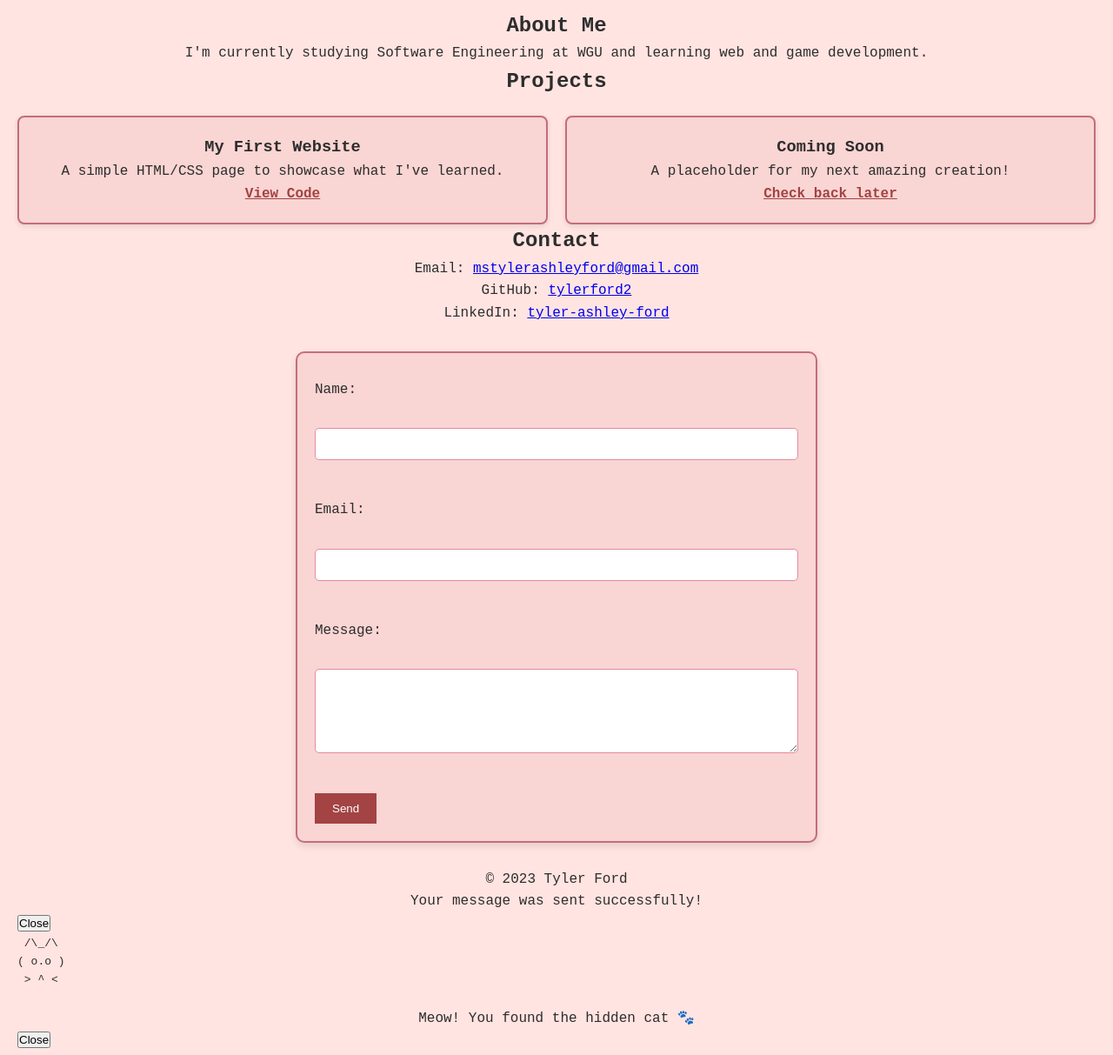
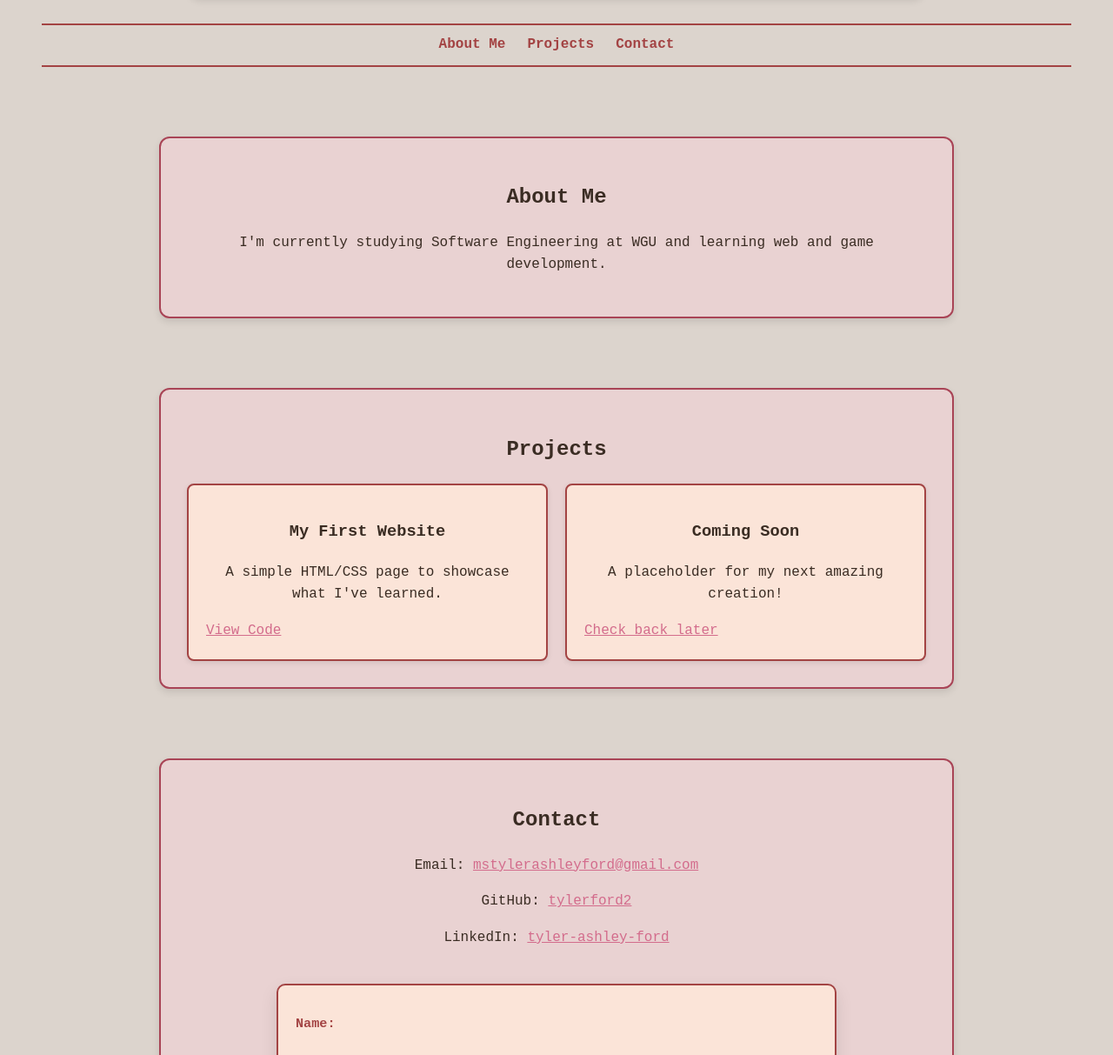
Before and after one commit to tylerford2/html_portfolio, a plain HTML site: page index.html in a window 1280 px wide. Shown: the part 461-1674 px from the top of the page at 87% size. Drawn offline with Linux system fonts and the light colour scheme.

Commit message:
Force update for GitHub Pages

```diff
--- a/css/style.css
+++ b/css/style.css
@@ -1,153 +1,242 @@
-/* Reset and Base Styles */
-* {
-  margin: 0;
-  padding: 0;
-  box-sizing: border-box;
+/* THEME VARIABLES */
+:root {
+  /* Light Theme */
+  --background: #dcd4cd;
+  --text: #3a2c23;
+  --accent: #fa8072;
+  --brick: #a34343;
+  --coral: #ff6f61;
+  --mauve: #e38aa1;
+  --blush: #fbe4d8;
+  --shadow: rgba(0, 0, 0, 0.1);
+  --link-color: #d36c8c;
+  --card-bg: #e9d2d2;
+  --border-color: #a94456;
 }
 
-:root {
-  --background: #ffe4e1;
-  --text: #2d2d2d;
-  --primary: #b22222;
-  --secondary: #f08080;
-  --accent: #fa8072;
-  --rose: #c56c7b;
-  --blush: #f9d5d3;
-  --shadow: rgba(0, 0, 0, 0.1);
-  --mauve: #e38aa1;
-  --brick: #a34343;
-  --coral: #ff6f61;
+[data-theme="dark"] {
+  /* Dark Theme */
+  --background: #6c2761;
+  --text: #732747;
+  --accent: #e7628c;
+  --brick: #c95a7d;
+  --coral: #f88ca2;
+  --mauve: #cc4c8a;
+  --blush: #d293cc;
+  --shadow: rgba(255, 255, 255, 0.1);
+  --link-color: #c43e81;
+  --card-bg: #ae7aa0;
+  --border-color: #ff7cab;
 }
 
-/* Body and Font */
+/* GLOBAL STYLES */
 body {
-  font-family: 'Courier New', Courier, monospace;
+  font-family: 'Courier Prime', monospace;
   background-color: var(--background);
   color: var(--text);
   line-height: 1.6;
-  padding: 60px 20px 20px;
-  position: relative;
+  padding: 40px;
+  transition: background-color 0.3s ease, color 0.3s ease;
 }
 
-/* Toggle Theme Button */
-#toggle-theme {
+html {
+  scroll-behavior: smooth;
+}
+
+/* HEADINGS & PARAGRAPHS */
+h1, h2, h3, section p {
+  text-align: center;
+}
+
+/* TOGGLE BUTTON */
+.toggle-theme {
   position: fixed;
-  top: 15px;
+  top: 20px;
   right: 20px;
-  background-color: var(--rose);
+  background-color: var(--mauve);
   border: none;
-  padding: 10px 15px;
+  color: rgb(234, 216, 236);
+  font-weight: bold;
+  padding: 10px 16px;
   border-radius: 8px;
-  color: white;
-  font-weight: bold;
   cursor: pointer;
   z-index: 1000;
 }
 
-h1, h2, h3, p, footer {
+/* HEADER */
+header {
+  display: flex;
+  flex-direction: column;
+  align-items: center;
+  justify-content: center;
+  margin: 20px auto;
+  padding: 20px;
+  max-width: 800px;
+  background-color: var(--blush);
+  border: 2px solid var(--brick);
+  border-radius: 12px;
+  box-shadow: 0 4px 8px var(--shadow);
+  color: var(--text);
   text-align: center;
 }
 
-nav {
+header h1 {
+  font-size: 2rem;
+  margin: 0 0 10px;
+}
+
+header p {
+  margin: 5px 0 15px;
+  font-size: 1rem;
+}
+
+/* PROFILE PHOTO */
+.profile-photo {
+  width: 120px;
+  height: 120px;
+  border-radius: 50%;
+  border: 4px solid var(--mauve);
+  object-fit: cover;
+  display: block;
+  margin: 20px auto;
+  box-shadow: 0 4px 8px var(--shadow);
+}
+
+/* NAVIGATION */
+nav ul {
+  display: flex;
+  justify-content: center;
+  list-style: none;
+  gap: 25px;
   margin: 30px 0;
+  padding: 10px 0;
   border-top: 2px solid var(--brick);
   border-bottom: 2px solid var(--brick);
-  padding: 10px 0;
-}
-
-nav ul {
-  list-style: none;
-  display: flex;
-  justify-content: center;
-  gap: 30px;
 }
 
 nav a {
+  text-decoration: none;
   color: var(--brick);
-  text-decoration: none;
   font-weight: bold;
-  padding: 5px 10px;
-  transition: all 0.3s ease;
+  transition: color 0.3s ease, transform 0.3s ease;
 }
 
 nav a:hover {
-  background-color: var(--rose);
-  color: white;
-  border-radius: 5px;
+  color: var(--coral);
+  transform: scale(1.05);
 }
 
-.profile-photo {
-  width: 160px;
-  height: 160px;
-  border-radius: 50%;
-  border: 4px solid var(--mauve);
-  margin: 20px auto;
-  object-fit: cover;
-  box-shadow: 0 4px 8px var(--shadow);
-  display: block;
+/* LINKS */
+a {
+  color: var(--link-color);
+  text-decoration: underline;
+  transition: color 0.2s ease;
 }
 
+
+/* SECTION STYLES */
+section {
+  max-width: 850px;
+  margin: 80px auto;
+  padding: 30px;
+  background-color: var(--card-bg);
+  border: 2px solid var(--border-color);
+  border-radius: 12px;
+  box-shadow: 0 4px 8px var(--shadow);
+}
+
+/* PROJECT GRID */
 .project-grid {
   display: grid;
   grid-template-columns: repeat(auto-fit, minmax(250px, 1fr));
   gap: 20px;
-  padding-top: 20px;
 }
 
 .project-card {
-  border: 2px solid var(--rose);
+  border: 2px solid var(--brick);
   border-radius: 8px;
   padding: 20px;
   background-color: var(--blush);
   box-shadow: 0 2px 6px var(--shadow);
-  transition: transform 0.3s ease, box-shadow 0.3s ease;
-  text-align: center;
+  transition: transform 0.3s ease;
 }
 
 .project-card:hover {
   transform: translateY(-5px);
-  box-shadow: 0 4px 12px var(--shadow);
 }
 
-.project-card a {
-  color: var(--brick);
-  text-decoration: underline;
-  font-weight: bold;
-}
-
-.project-card a:hover {
-  color: var(--coral);
-}
-
-/* Contact Form Container */
-#contact form {
+/* CONTACT FORM */
+form {
+  background-color: var(--blush);
+  border: 2px solid var(--brick);
+  border-radius: 10px;
+  padding: 20px;
   max-width: 600px;
-  margin: 30px auto;
-  padding: 20px;
-  background-color: var(--blush);
-  border: 2px solid var(--rose);
-  border-radius: 10px;
-  box-shadow: 0 4px 8px var(--shadow);
+  margin: 40px auto 80px;
+  box-shadow: 0 8px 20px var(--shadow);
+  font-family: 'Courier Prime', monospace;
 }
 
 form label {
   display: block;
-  margin: 10px 0 5px;
+  margin: 12px 0 6px;
+  font-weight: bold;
+  font-size: 0.95rem;
+  color: var(--brick);
 }
 
 form input,
 form textarea {
   width: 100%;
   padding: 10px;
-  margin-bottom: 10px;
-  border-radius: 5px;
-  border: 1px solid var(--mauve);
-  font-family: 'Courier New', Courier, monospace;
+  border: 1px solid var(--brick);
+  border-radius: 6px;
+  font-size: 1rem;
+  background-color: white;
+  color: #333;
+  box-sizing: border-box;
 }
 
-form button {
+form textarea {
+  min-height: 120px;
+  resize: vertical;
+}
+
+form button[type="submit"] {
+  margin-top: 20px;
   padding: 10px 20px;
+  font-weight: bold;
+  font-size: 1rem;
+  color: white;
   background-color: var(--brick);
-  color: white;
   border: none;
-  border-radius
+  border-radius: 6px;
+  cursor: pointer;
+  transition: background-color 0.3s ease;
+}
+
+form button[type="submit"]:hover {
+  background-color: #8c2e2e;
+}
+
+/* MODAL POPUP */
+.modal {
+  display: none;
+  position: fixed;
+  top: 0; left: 0;
+  width: 100vw;
+  height: 100vh;
+  background-color: rgba(0, 0, 0, 0.6);
+  justify-content: center;
+  align-items: center;
+  z-index: 9999;
+}
+
+.modal-content {
+  background-color: var(--card-bg);
+  color: var(--text-color);
+  padding: 30px;
+  border-radius: 10px;
+  text-align: center;
+  box-shadow: 0 4px 10px var(--shadow);
+}
```
